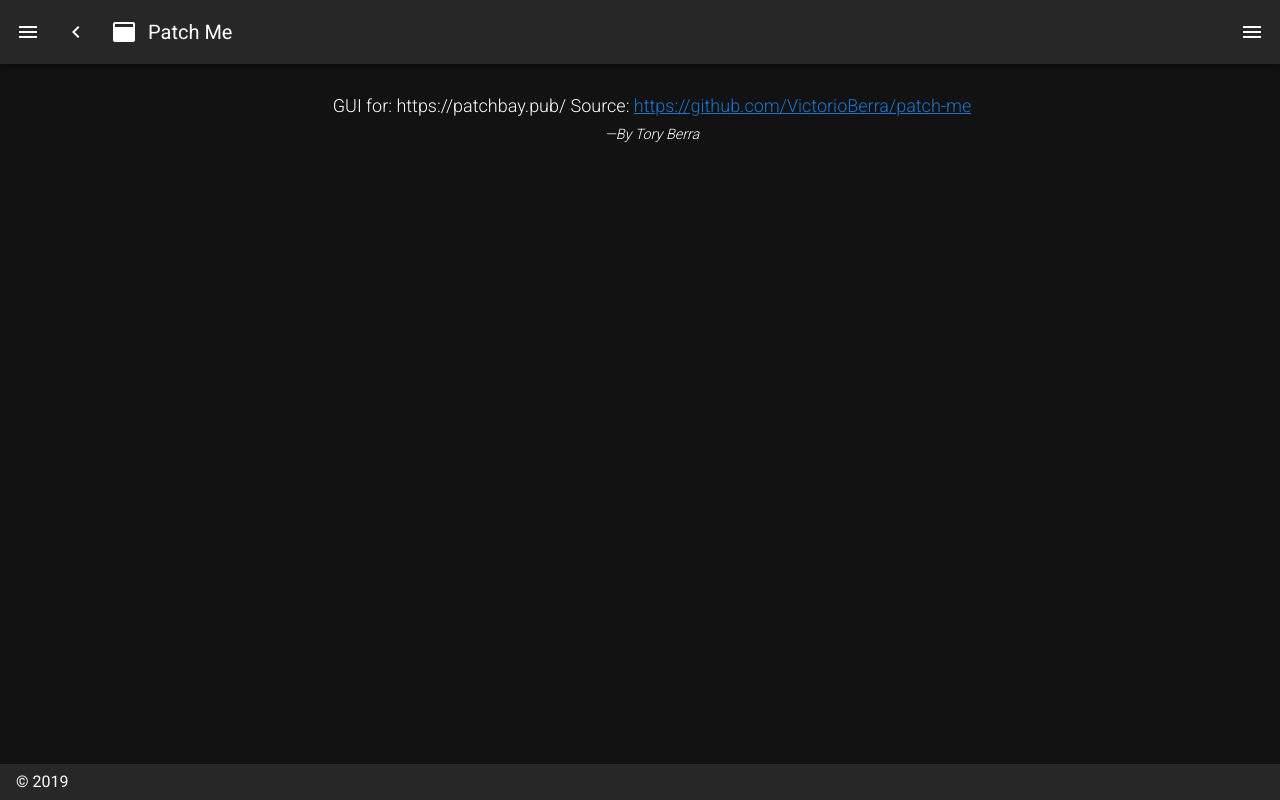
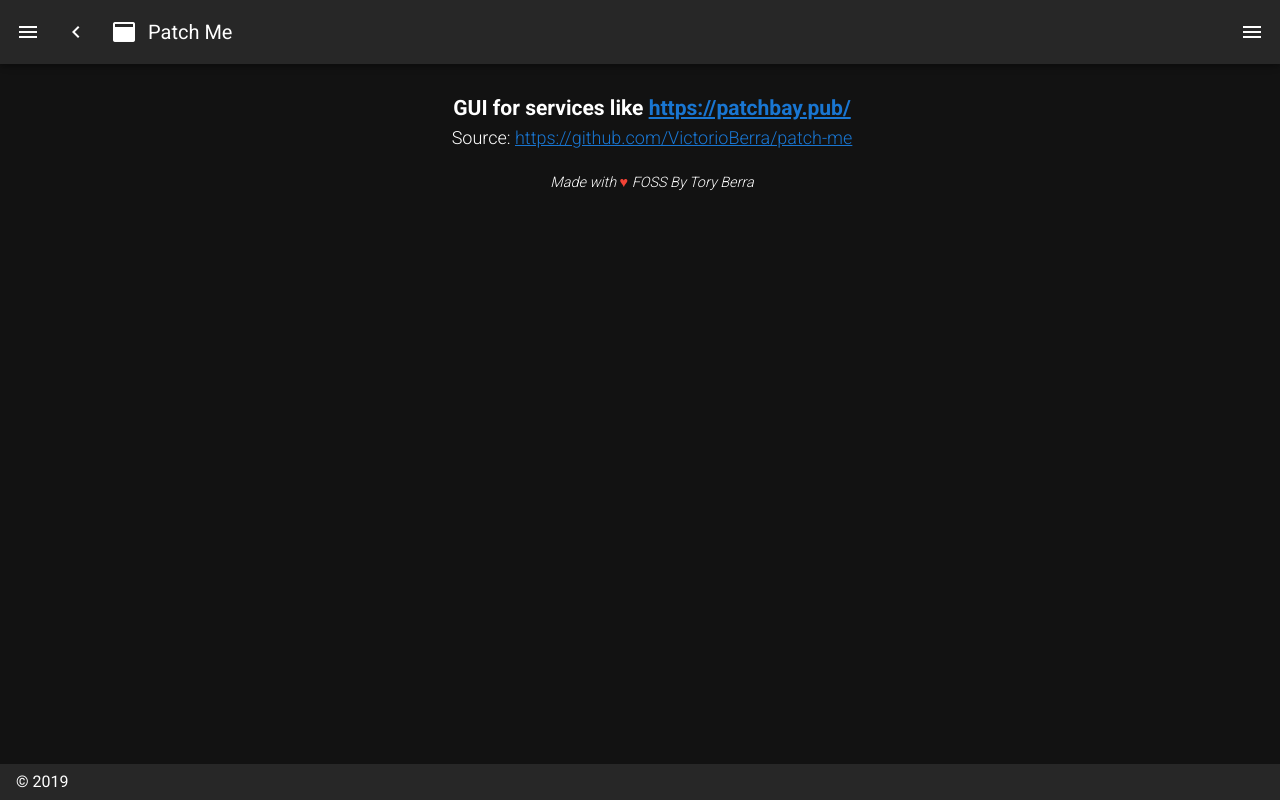
Before and after one commit to VictorioBerra/patch-me, a Nuxt app: page /about in a window 1280 px wide. Built offline with nearby package versions, Linux system fonts and the light colour scheme; what vue-moment, vue-native-notification would draw is missing.

Commit message:
feat(about): Clean up and add more links.

```diff
--- a/pages/about.vue
+++ b/pages/about.vue
@@ -2,10 +2,17 @@
   <v-layout>
     <v-flex class="text-center">
       <blockquote class="blockquote">
-        GUI for: https://patchbay.pub/ Source: <a title="Github Source for Patch-Me" target="_blank" href="https://github.com/VictorioBerra/patch-me">https://github.com/VictorioBerra/patch-me</a>
+        <h3>
+          GUI for services like <a title="Github Source for Patch-Me" target="_blank" href="https://patchbay.pub/">https://patchbay.pub/</a>
+        </h3>
+
+        <p>
+          Source: <a title="Github Source for Patch-Me" target="_blank" href="https://github.com/VictorioBerra/patch-me">https://github.com/VictorioBerra/patch-me</a>
+        </p>
+
         <footer>
           <small>
-            <em>&mdash;By Tory Berra</em>
+            <em>Made with <span class="red--text">♥</span> FOSS By Tory Berra</em>
           </small>
         </footer>
       </blockquote>
```
